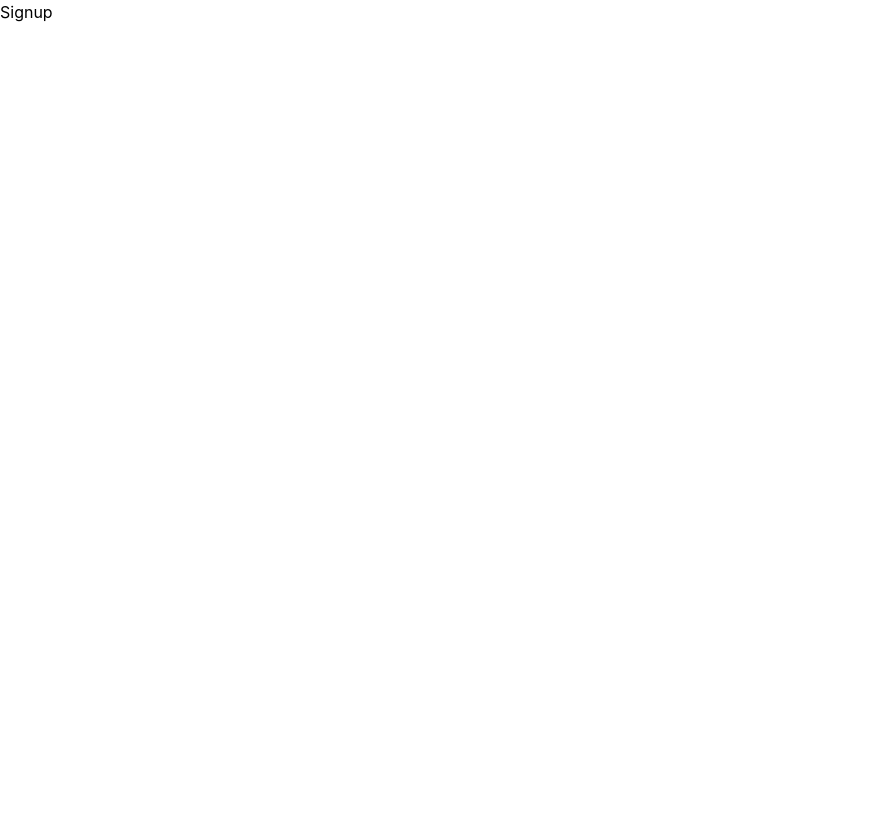
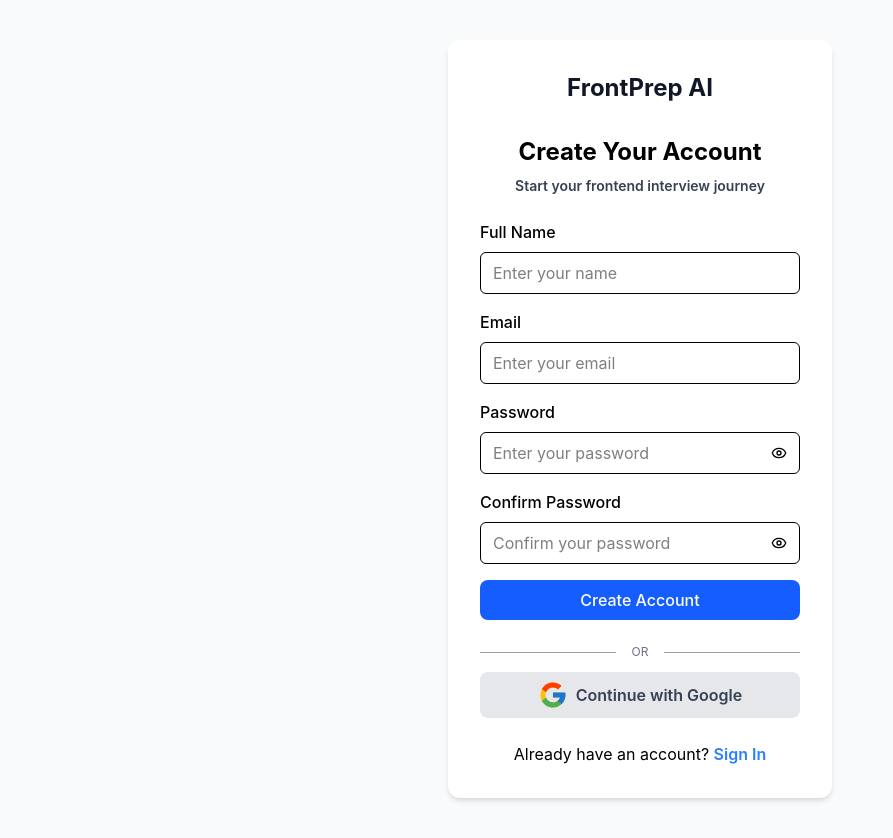
Before and after one commit to vijay-1992B/frontprep-ai, a React (Vite) app: page /signup in a window 1280 px wide. Shown: the whole page, without its empty margins (0-893 px from the left). Before the commit the page ends 800 px from the top, so only its background shows below. Built offline with nearby package versions, Linux system fonts and the light colour scheme.

Commit message:
feat(auth): complete authentication UI

```diff
--- a/src/pages/auth/AuthLayout.jsx
+++ b/src/pages/auth/AuthLayout.jsx
@@ -2,7 +2,7 @@ import Logo from "../../components/common/Logo";
 
 const AuthLayout = ({ children }) => {
   return (
-    <div className=" min-h-screen flex items-center justify-center bg-gray-50 px-4">
+    <div className=" min-h-screen flex items-start justify-center  bg-gray-50 py-10 px-4">
       <div className=" w-full max-w-sm rounded-xl bg-white p-8 shadow-md">
         <div className="  text-center mb-8">
           <Logo />
--- a/src/pages/auth/ForgotPassword.jsx
+++ b/src/pages/auth/ForgotPassword.jsx
@@ -1,5 +1,37 @@
+import AuthInput from "./AuthInput";
+import AuthLayout from "./AuthLayout";
+import Button from "../../components/common/Button";
+import { Link } from "react-router-dom";
+
 const ForgotPassword = () => {
-  return <div>ForgotPassword</div>;
+  return (
+    <AuthLayout>
+      <div className="mb-6 text-center">
+        <h1>Forgot Password?</h1>
+        <p className="mt-2 text-sm text-gray-600">
+          Enter your email address and we'll send you a password reset link.
+        </p>
+      </div>
+      <form className="flex flex-col gap-4">
+        <AuthInput
+          label="Email"
+          placeholder="Enter your email"
+          type="email"
+          id="email"
+        />
+        <Button>Reset Password</Button>
+      </form>
+      <p className="mt-6 text-center">
+        Remember your password?{" "}
+        <Link
+          to="/login"
+          className="font-semibold text-blue-600 hover:text-blue-700"
+        >
+          Sign In
+        </Link>
+      </p>
+    </AuthLayout>
+  );
 };
 
 export default ForgotPassword;
--- a/src/pages/auth/Signup.jsx
+++ b/src/pages/auth/Signup.jsx
@@ -1,5 +1,65 @@
+import AuthInput from "./AuthInput";
+import AuthLayout from "./AuthLayout";
+import PasswordInput from "./PasswordInput";
+import Button from "../../components/common/Button";
+import Divider from "../../components/common/Divider";
+import { Link } from "react-router-dom";
+import { FcGoogle } from "react-icons/fc";
+
 const Signup = () => {
-  return <div>Signup</div>;
+  return (
+    <AuthLayout>
+      <div className="mb-6 text-center">
+        <h1 className="font-bold text-2xl">Create Your Account</h1>
+        <p className="text-gray-700 mt-2 font-semibold text-sm">
+          Start your frontend interview journey
+        </p>
+      </div>
+      <form className="flex flex-col gap-4">
+        <AuthInput
+          label="Full Name"
+          placeholder="Enter your name"
+          type="text"
+        />
+        <AuthInput
+          label="Email"
+          placeholder="Enter your email"
+          type="email"
+          id="email"
+        />
+        <PasswordInput
+          label="Password"
+          placeholder="Enter your password"
+          id="password"
+        />
+        <PasswordInput
+          label="Confirm Password"
+          placeholder="Confirm your password"
+          id="confirmPassword"
+        />
+        <Button variant="primary">Create Account</Button>
+      </form>
+      <Divider />
+      <Button
+        variant="secondary"
+        style="flex items-center justify-center gap-2  mb-6 w-full"
+      >
+        <FcGoogle className="text-3xl" />
+        <span className="text-md font-semibold text-gray-700">
+          Continue with Google
+        </span>
+      </Button>
+      <p className="text-center ">
+        Already have an account?{" "}
+        <Link
+          className="text-blue-500 font-semibold hover:text-blue-700"
+          to="/login"
+        >
+          Sign In
+        </Link>
+      </p>
+    </AuthLayout>
+  );
 };
 
 export default Signup;
```
Also changed, not shown: 1 other file (tests, documents, lock files or other folders).
